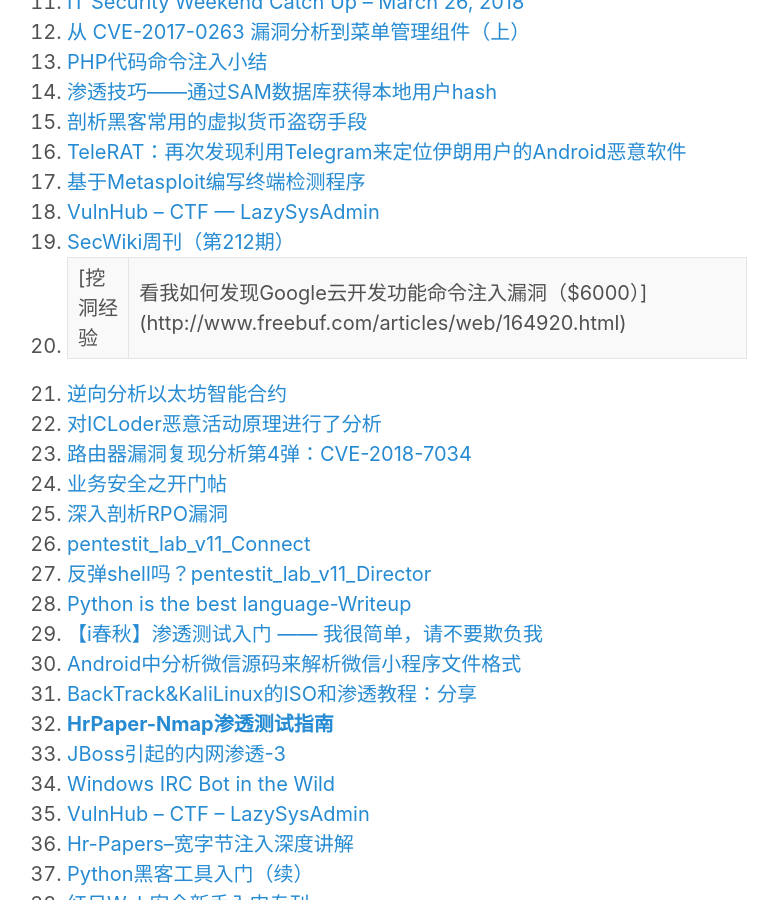
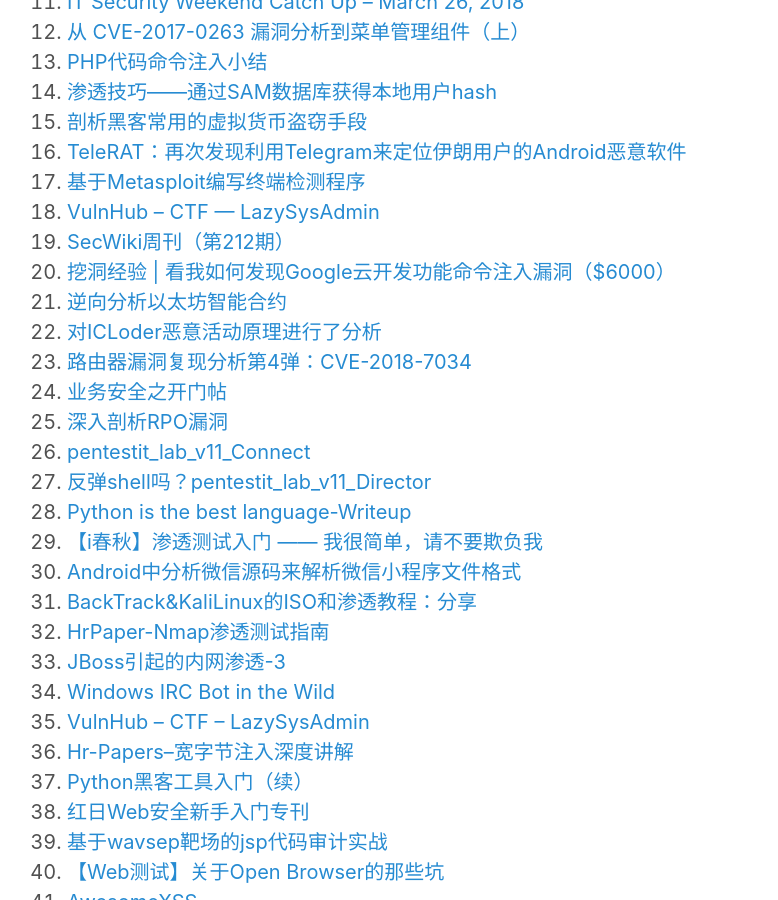
Before and after one commit to victor-infosec/victor-infosec.github.io, a Jekyll site: the page built from _posts/following/2018-03-26-tech-articles-20180326.md, in a window 1280 px wide and 900 px high, scrolled down 585 px. Shown: the whole window, without its empty margins (253-1031 px from the left). Built offline with Jekyll 4.4.1, drawn with Linux system fonts in a browser that asks for light colours; nearby versions of some CDN libraries; some web fonts are replaced; library files that are not in the unit come from our copies.

Commit message:
20180326

```diff
--- a/_posts/following/2018-03-26-tech-articles-20180326.md
+++ b/_posts/following/2018-03-26-tech-articles-20180326.md
@@ -26,7 +26,7 @@
 17. [基于Metasploit编写终端检测程序](http://www.freebuf.com/sectool/165992.html)
 18. [VulnHub – CTF — LazySysAdmin](http://www.freebuf.com/column/166367.html)
 19. [SecWiki周刊（第212期）](http://www.freebuf.com/column/166361.html)
-20. [挖洞经验 | 看我如何发现Google云开发功能命令注入漏洞（$6000）](http://www.freebuf.com/articles/web/164920.html)
+20. [挖洞经验 \| 看我如何发现Google云开发功能命令注入漏洞（$6000）](http://www.freebuf.com/articles/web/164920.html)
 21. [逆向分析以太坊智能合约](https://www.anquanke.com/post/id/101979)
 22. [对ICLoder恶意活动原理进行了分析](http://www.4hou.com/info/news/10873.html)
 23. [路由器漏洞复现分析第4弹：CVE-2018-7034](http://www.freebuf.com/articles/wireless/165716.html)
@@ -38,7 +38,7 @@
 29. [【i春秋】渗透测试入门 —— 我很简单，请不要欺负我](https://bbs.ichunqiu.com/thread-36498-1-1.html)
 30. [Android中分析微信源码来解析微信小程序文件格式](https://www.52pojie.cn/thread-716820-1-1.html)
 31. [BackTrack&KaliLinux的ISO和渗透教程：分享](https://www.52pojie.cn/thread-716842-1-1.html)
-32. [**HrPaper-Nmap渗透测试指南**](http://sec-redclub.com/archives/841/)
+32. [HrPaper-Nmap渗透测试指南](http://sec-redclub.com/archives/841/)
 33. [JBoss引起的内网渗透-3](http://wiki.ioin.in/url/DppR)
 34. [Windows IRC Bot in the Wild](https://isc.sans.edu/forums/diary/Windows+IRC+Bot+in+the+Wild/23483/)
 35. [VulnHub – CTF -- LazySysAdmin](http://sec-redclub.com/archives/838/)
```
